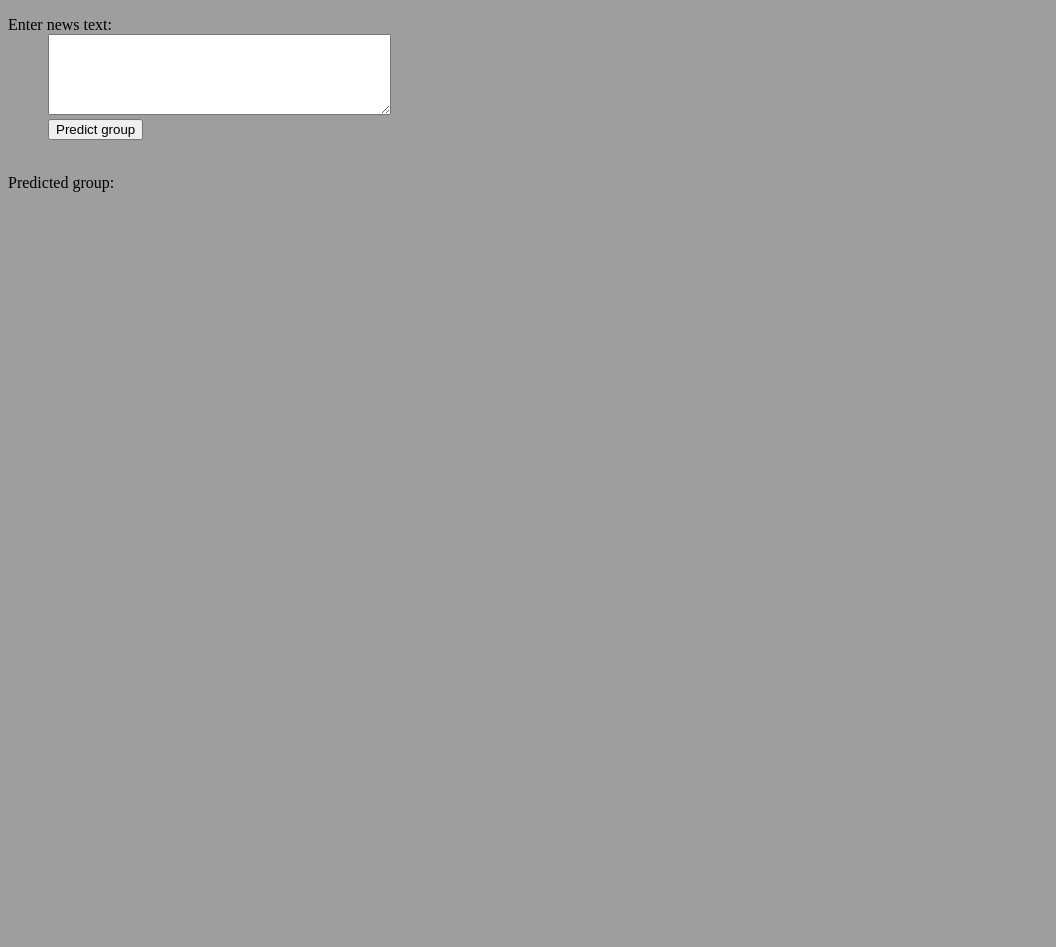
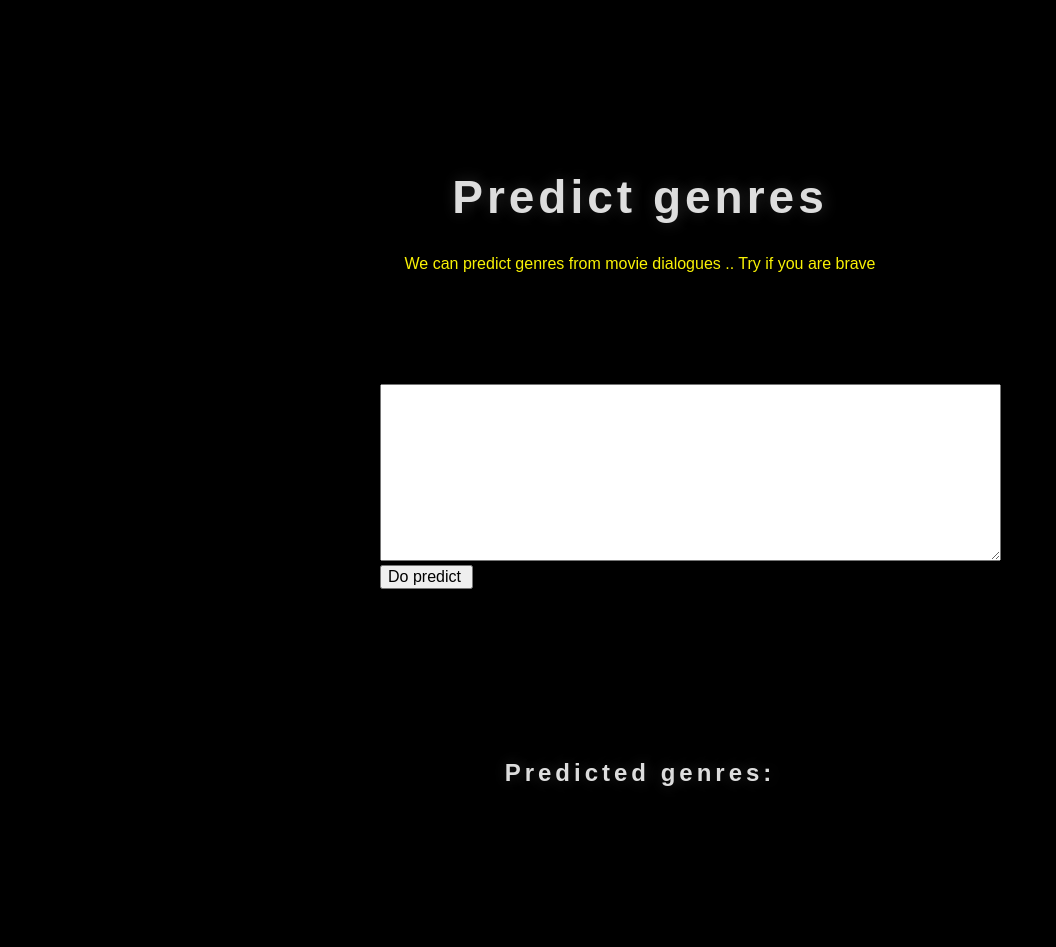
Before and after one commit to naumovskiy/HW4, a Flask app: page / in a window 1280 px wide. Shown: the whole page, without its empty margins (0-1056 px from the left). Before the commit the page ends 192 px from the top, so only its background shows below. Run offline with Flask 3, Linux system fonts and the light colour scheme; parts of the project's set-up code (start-up, migrations or seed data) failed here and were passed over.

Commit message:
Add files via upload

```diff
--- a/HW4/myapp/templates/simple_page.html
+++ b/HW4/myapp/templates/simple_page.html
@@ -1,19 +1,104 @@
-<!doctype html>
-<body background="c:\Users\alexandro\Documents\Untitled Folder\ML\ML11\templates\fish.jpg">
+<!DOCTYPE html>
+<html lang="en">
+  <head>
+    <meta charset="utf-8">
+    <title>Predict genres</title>
 
-<title>News demo</title>
+ <style type="text/css">
+      body
+      {
+        background-color:#000;
+      }
 
+      h1
+      {
+        font-size:46px;
+        margin-top:0;
+        font-family:Arial, sans-serif;
+        text-shadow:2px 0 15px #292929;
+        letter-spacing:4px;
+        text-decoration:none;
+        color:#DDD;
+      }
 
+	  h2
+      {
+        font-size:24px;
+        margin-top:0;
+        font-family:Arial, sans-serif;
+        text-shadow:2px 0 15px #292929;
+        letter-spacing:4px;
+        text-decoration:none;
+        color:#DDD;
+      }
 
-<form action="{{ url_for('index_page') }}" method=post>
+      h3
+      {
+        font-size:20px;
+        margin-top:0;
+        font-family:Arial, sans-serif;
+        text-shadow:2px 0 15px #292929;
+        letter-spacing:4px;
+        text-decoration:none;
+        color:#F9F205;
+      }
+
+      #banner
+      {
+        width:600px;
+        height:100px;
+        text-align:center;
+        background-repeat:no-repeat;
+        border-radius:5px;
+        margin:90px auto auto;
+        padding:80px 0;
+      }
+
+	  form
+	  {
+	    font-size:16px;
+		margin: 0 auto;
+		width:600px;
+	  }
+
+	  textarea
+	  {
+	    font-size:16px;
+	  }
+
+	  input
+	  {
+	    font-size:16px;
+	  }
+
+      .lead
+      {
+        border-radius:3px;
+        box-shadow:rgba(0,0,0,0.2) 0 1px 3px;
+        font-family:Sintony, sans-serif;
+		font-size:16px;
+		color:#F9F205;
+      }
+    </style>
+  </head>
+
+ <body>
+    <div id="banner">
+      <h1>Predict genres</h1>
+      <p class="lead">We can predict genres from movie dialogues .. Try if you are brave</p>
+    </div>
+
+	<form action="{{ url_for('index_page') }}" method=post>
     <dl>
-        <dt>Enter news text: <br>
-        <dd><textarea name=text rows=5 cols=40>{{ text }}</textarea>
-        <dd><input type=submit value="Predict group">
+        <dt>Enter dialogue phrases or words that reflect your mood: <br>
+        <dd><textarea name=text rows=9 cols=60>{{ text }}</textarea>
+        <dd><input type=submit value="Do predict ">
     </dl>
-</form>
+	</form>
 
-
-<br>Predicted group:<br>
-{{ prediction_message }}
+	<div id="banner">
+	<h2>Predicted genres:</h2>
+	<h3>{{ prediction_message }}</h3>
+	</div>
 </body>
+</html>
```
Also changed, not shown: HW4/myapp/classifier.py (+6 -4 lines), HW4/myapp/treshold_df.csv (added, +21 -0 lines).
